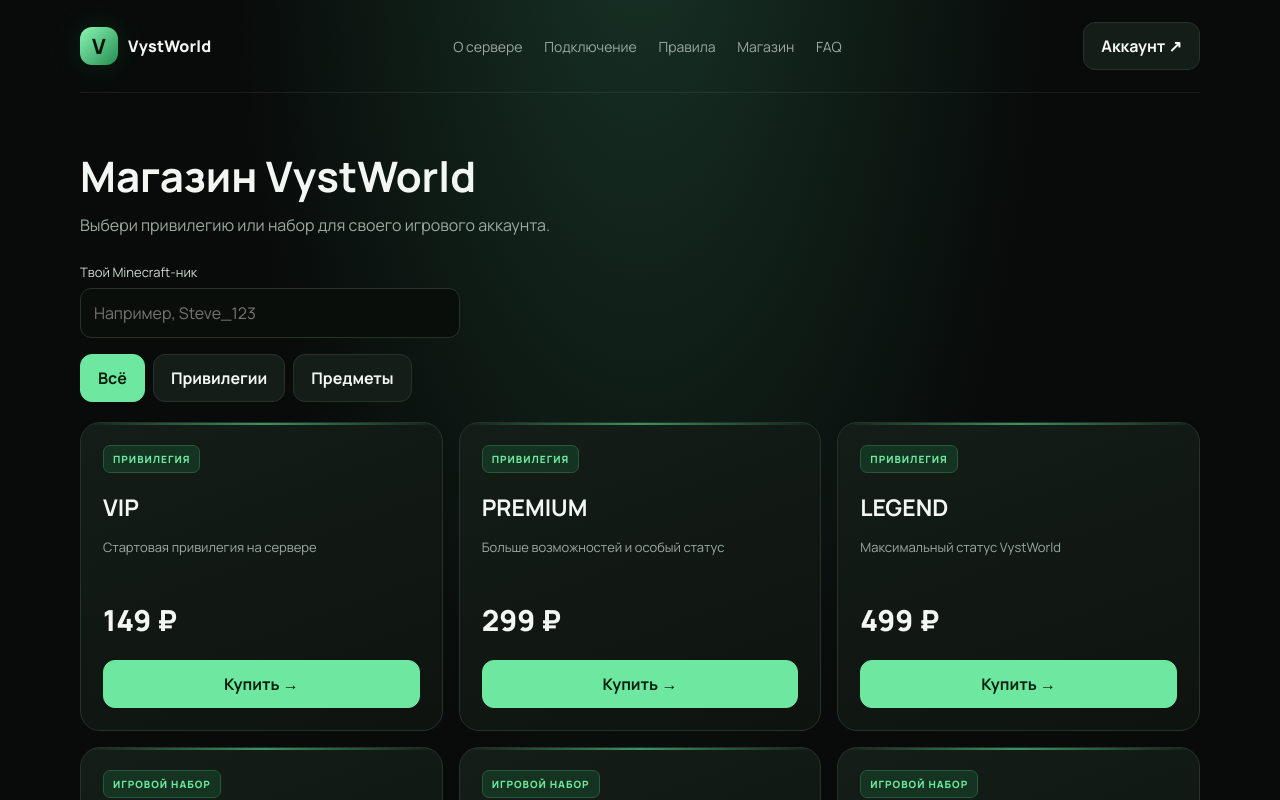
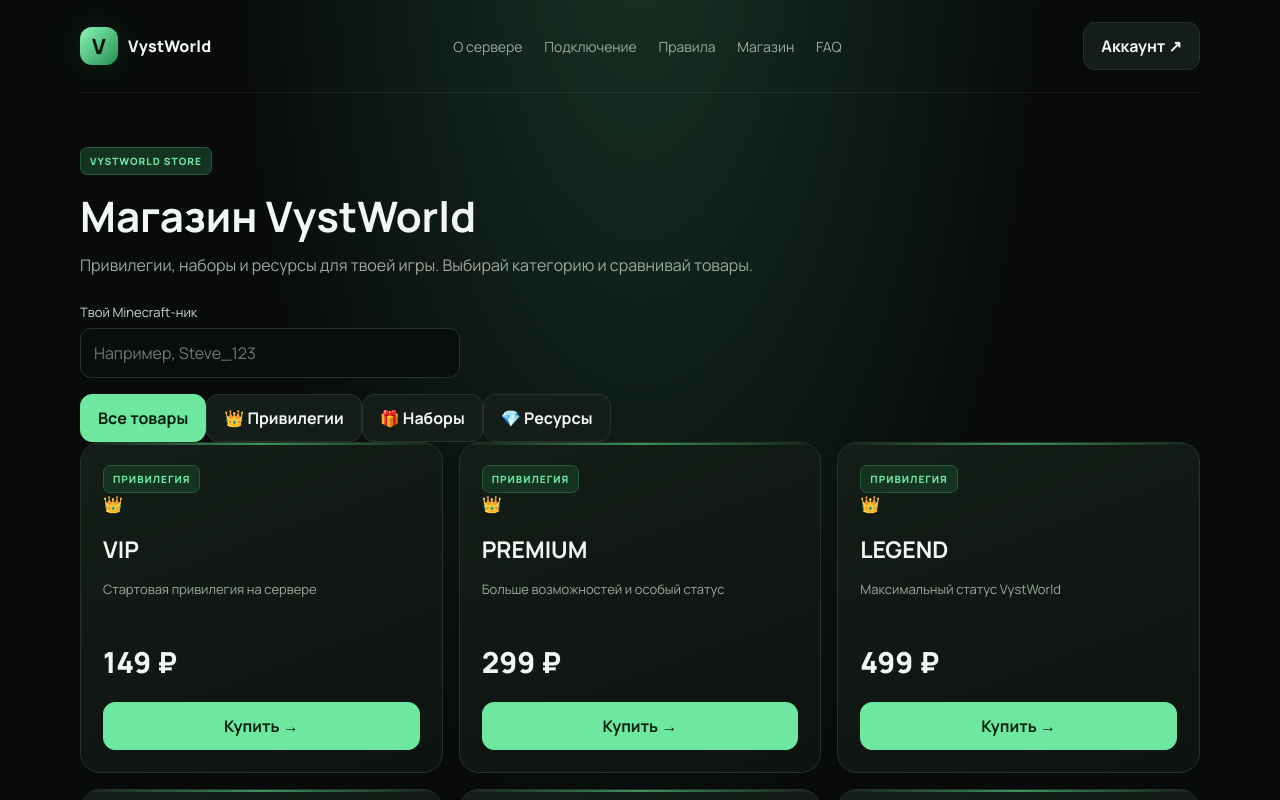
Before and after one commit to dudnikovbogdan54-cmd/Vystworld, a Next.js app: page /shop in a window 1280 px wide. Shown: the top 800 px of the page. Built offline with nearby package versions, Linux system fonts and the light colour scheme; no server answers.

Commit message:
Improve shop categories and product cards

```diff
--- a/src/app/shop/page.tsx
+++ b/src/app/shop/page.tsx
@@ -4,7 +4,7 @@ import { catalog } from "@/lib/catalog";
 import { createClient } from "@/lib/supabase/client";
 
 export default function ShopPage() {
-  const [category, setCategory] = useState<"all"|"rank"|"items">("all");
+  const [category, setCategory] = useState<"all"|"rank"|"kits"|"resources">("all");
   const [busy, setBusy] = useState<string|null>(null);
   const [message, setMessage] = useState("");
   const [nickname, setNickname] = useState("");
@@ -26,11 +26,11 @@ export default function ShopPage() {
     finally { setBusy(null); }
   }
   return <main className="container page">
-    <div className="sectionhead"><div><h1 style={{fontSize:42,margin:"0 0 8px"}}>Магазин VystWorld</h1><p>Выбери привилегию или набор для своего игрового аккаунта.</p></div></div>
+    <div className="sectionhead"><div className="shop-intro"><span className="tag">VystWorld Store</span><h1 style={{fontSize:42,margin:"12px 0 8px"}}>Магазин VystWorld</h1><p>Привилегии, наборы и ресурсы для твоей игры. Выбирай категорию и сравнивай товары.</p></div></div>
     <div className="field" style={{maxWidth:380}}><label htmlFor="nick">Твой Minecraft-ник</label><input id="nick" value={nickname} onChange={e=>setNickname(e.target.value)} placeholder="Например, Steve_123" maxLength={16}/></div>
-    <div className="tabs">{([["all","Всё"],["rank","Привилегии"],["items","Предметы"]] as const).map(([v,label])=><button className={`btn ${category===v?"primary":""}`} key={v} onClick={()=>setCategory(v)}>{label}</button>)}</div>
+    <div className="shop-categories" aria-label="Категории магазина">{([["all","Все товары"],["rank","👑 Привилегии"],["kits","🎁 Наборы"],["resources","💎 Ресурсы"]] as const).map(([v,label])=><button className={`btn ${category===v?"primary":""}`} key={v} onClick={()=>setCategory(v)} aria-pressed={category===v}>{label}</button>)}</div>
     {message && <div className="notice error">{message}</div>}
-    <div className="grid">{items.map(p=><article className="card" key={p.id}><span className="tag">{p.category==="rank"?"Привилегия":"Игровой набор"}</span><h3>{p.name}</h3><p>{p.description}</p><div className="price">{p.price} ₽</div><button className="btn primary" disabled={busy!==null} onClick={()=>buy(p.id)}>{busy===p.id?"Создаём заказ…":"Купить →"}</button></article>)}</div>
+    <div className="grid">{items.map(p=><article className="card shop-product" key={p.id}><span className="tag">{p.category==="rank"?"Привилегия":p.category==="kits"?"Игровой набор":"Ресурс"}</span><div className="category-icon" aria-hidden="true">{p.category==="rank"?"👑":p.category==="kits"?"🎁":"💎"}</div><h3>{p.name}</h3><p>{p.description}</p><div className="price">{p.price} ₽</div><button className="btn primary" disabled={busy!==null} onClick={()=>buy(p.id)}>{busy===p.id?"Создаём заказ…":"Купить →"}</button></article>)}</div>
     <p className="muted" style={{fontSize:12,marginTop:22}}>Цены и игровые команды — примерные настройки проекта. Перед запуском проверь содержимое товаров, правила сервера и условия продажи.</p>
   </main>;
 }
```
